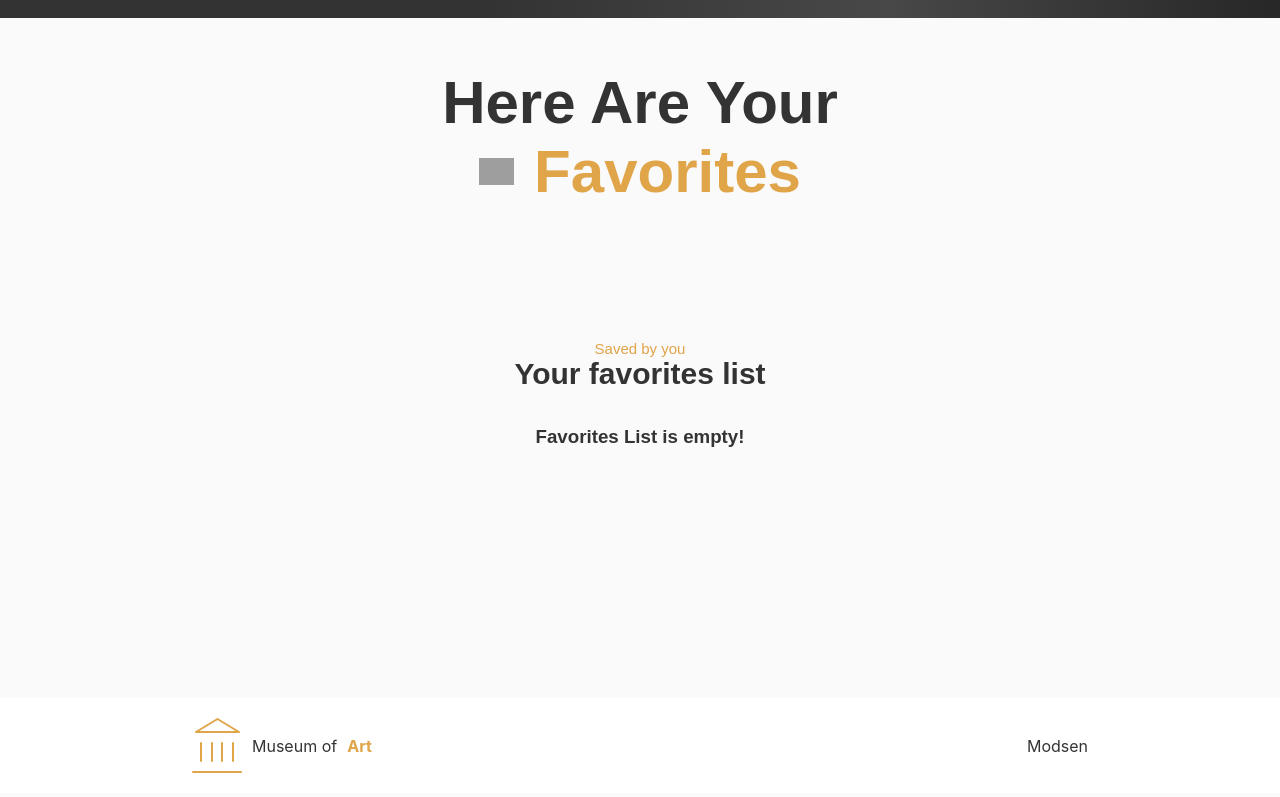
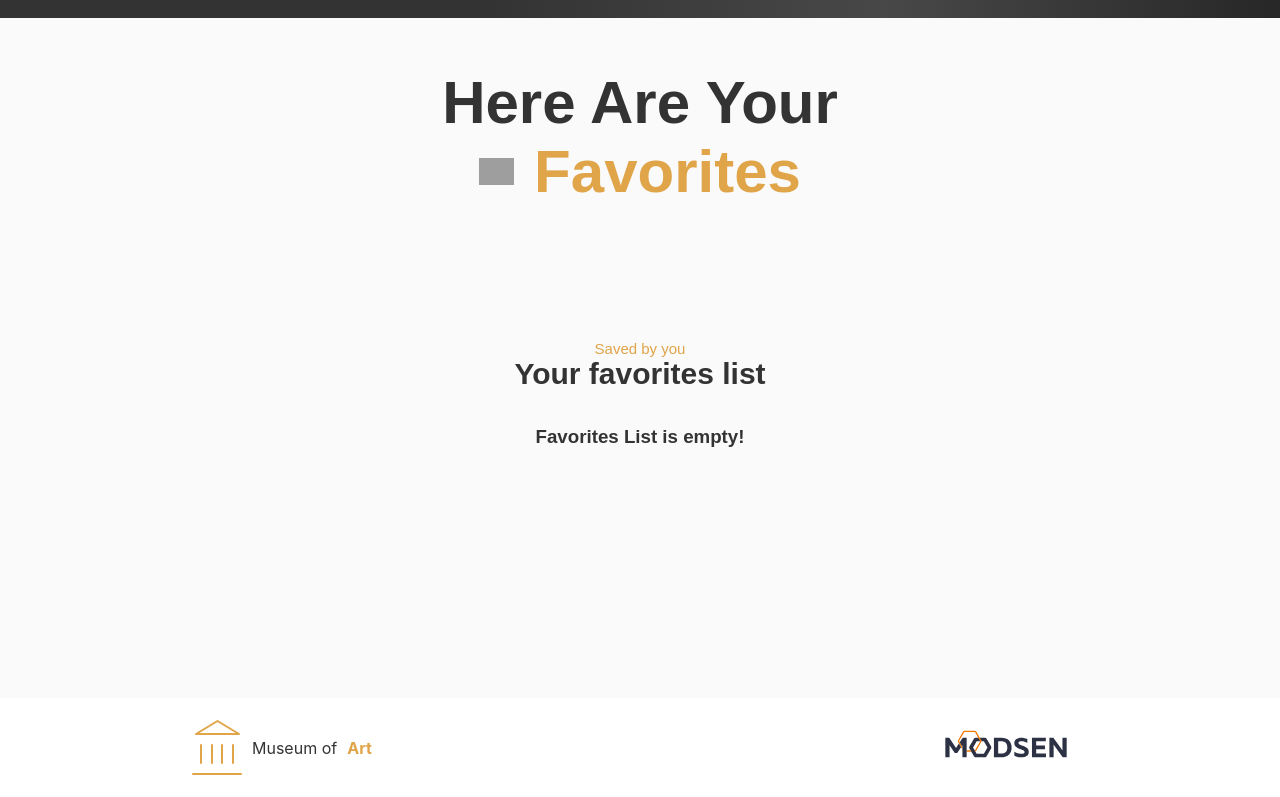
Before and after one commit to monalisssa/modsen-task, a React (Create React App) app: page /favorites in a window 1280 px wide. Shown: the part 322-1119 px from the top of the page. Built offline with nearby package versions, Linux system fonts and the light colour scheme; grey boxes are pictures that could not be loaded.

Commit message:
fix: update footer and loader

```diff
--- a/src/components/ErrorBoundary/index.tsx
+++ b/src/components/ErrorBoundary/index.tsx
@@ -1,4 +1,4 @@
-import React, { Component, ErrorInfo, ReactNode } from 'react';
+import { Component, ErrorInfo, ReactNode } from 'react';
 type PropsType = {
   children?: ReactNode;
 };
@@ -11,7 +11,6 @@ type StateType = {
 
 export class ErrorBoundary extends Component<PropsType, StateType> {
   constructor(props: Readonly<PropsType>) {
-    console.log('constructor');
     super(props);
     this.state = { hasError: false, error: null, errorInfo: null };
   }
@@ -28,8 +27,6 @@ export class ErrorBoundary extends Component<PropsType, StateType> {
   }
 
   render() {
-    console.log('render');
-
     if (this.state.hasError) {
       return (
         <div className="error-wrapper">
--- a/src/components/Footer/index.tsx
+++ b/src/components/Footer/index.tsx
@@ -1,19 +1,19 @@
-import React from 'react';
-import logo from '../../assets/images/logo.svg';
 import './style.css';
+import { imageIcons } from '../../constants/imageIcons';
+import { memo } from 'react';
 const Footer = () => {
   return (
     <footer>
       <div className="footer__content">
         <div className="logo">
-          <img src={logo} alt="logo" />
+          <img src={imageIcons.logo} alt="logo" />
           Museum of <span>Art</span>
         </div>
 
-        <div className="logo">Modsen</div>
+        <img src={imageIcons.modsen} alt="modsen_logo" />
       </div>
     </footer>
   );
 };
 
-export default Footer;
+export default memo(Footer);
--- a/src/components/Footer/style.css
+++ b/src/components/Footer/style.css
@@ -10,7 +10,13 @@ footer {
 }
 
 .footer__content {
-  width: var(--box-width);
+  min-width: var(--box-width);
   display: flex;
   justify-content: space-between;
 }
+
+.footer__content > img {
+  @media screen and (max-width: 480px) {
+    width: 100px;
+  }
+}
--- a/src/components/UI/Loader/index.tsx
+++ b/src/components/UI/Loader/index.tsx
@@ -1,4 +1,3 @@
-import React from 'react';
 import './style.css';
 const Loader = () => {
   return <div className="loader"></div>;
--- a/src/components/UI/Loader/style.css
+++ b/src/components/UI/Loader/style.css
@@ -10,7 +10,7 @@
 .loader {
   width: var(--loader-width);
   height: var(--loader-height);
-  margin: 0 auto;
+  margin: auto;
   border: var(--loader-border);
   border-bottom-color: transparent;
   border-radius: 50%;
```
Also changed, not shown: src/assets/images/modsen.svg (added).
